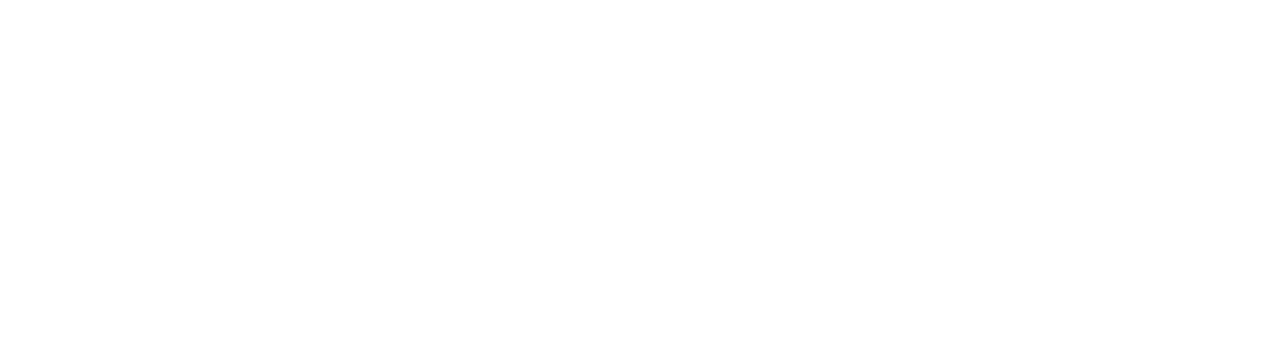
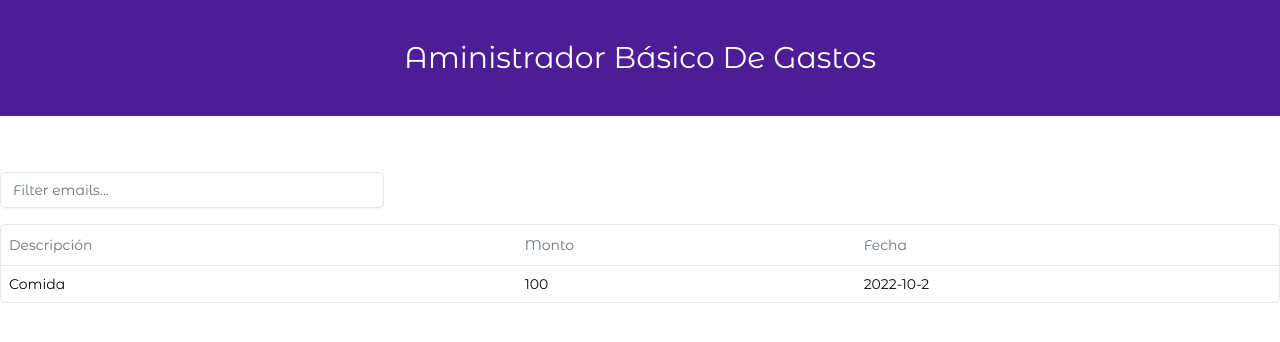
Before and after one commit to sstoledo/Sistema-De-Gastos, a Next.js app: page / in a window 1280 px wide. Shown: the top 342 px of the page. Built offline with nearby package versions, Linux system fonts and the light colour scheme.

Commit message:
data table

```diff
--- a/src/app/layout.tsx
+++ b/src/app/layout.tsx
@@ -1,8 +1,8 @@
 import type { Metadata } from "next";
-import {Montserrat_Alternates} from "next/font/google"
+import { Montserrat_Alternates } from "next/font/google"
 import "./globals.css";
 
-const generalFont = Montserrat_Alternates({weight:["400","700"],subsets:["latin"]})
+const generalFont = Montserrat_Alternates({ weight: ["400", "700"], subsets: ["latin"] })
 
 export const metadata: Metadata = {
   title: "Create Next App",
@@ -17,9 +17,15 @@
   return (
     <html lang="en">
       <body
-        className={`${generalFont.className} antialiased`}
+        className={`${generalFont.className} antialiased `}
       >
-        {children}
+        <header className="w-full bg-violet-900 py-10">
+          <h1 className="text-center capitalize text-3xl text-white">Aministrador básico de gastos</h1>
+        </header>
+
+        <main className="container mx-auto">
+          {children}
+        </main>
       </body>
     </html>
   );
--- a/src/app/page.tsx
+++ b/src/app/page.tsx
@@ -1,8 +1,29 @@
+import { columns, Payment } from "@/components/payments/column";
+import { DataTable } from "@/components/payments/data-table";
 
-export default function Home() {
+async function getData(): Promise<Payment[]> {
+  // Fetch data from your API here.
+  return [
+    {
+      monto: 100,
+      descripcion: "Comida",
+      fechaPago: "2022-10-2"
+    },
+    // ...
+  ]
+}
+
+export default async function Home() {
+
+  const data = await getData()
 
   return (
     <>
+
+      <div className="container mx-auto py-10">
+        <DataTable columns={columns} data={data} />
+      </div>
+
     </>
   );
 }
--- /dev/null
+++ b/src/components/payments/column.tsx
@@ -0,0 +1,24 @@
+"use client"
+
+import { ColumnDef } from "@tanstack/react-table"
+
+export type Payment = {
+  descripcion:string;
+  monto: number;
+  fechaPago:string;
+}
+
+export const columns: ColumnDef<Payment>[] = [
+  {
+    accessorKey: "descripcion",
+    header: "Descripción",
+  },
+  {
+    accessorKey: "monto",
+    header: "Monto",
+  },
+  {
+    accessorKey: "fechaPago",
+    header: "Fecha",
+  },
+]
--- /dev/null
+++ b/src/components/payments/data-table.tsx
@@ -0,0 +1,109 @@
+"use client"
+
+import {
+  ColumnDef,
+  ColumnFiltersState,
+  flexRender,
+  getCoreRowModel,
+  getFilteredRowModel,
+  getPaginationRowModel,
+  useReactTable,
+} from "@tanstack/react-table"
+
+import {
+  Table,
+  TableBody,
+  TableCell,
+  TableHead,
+  TableHeader,
+  TableRow,
+} from "@/components/ui/table"
+import React from "react"
+import { Input } from "../ui/input"
+
+interface DataTableProps<TData, TValue> {
+  columns: ColumnDef<TData, TValue>[]
+  data: TData[]
+}
+
+export function DataTable<TData, TValue>({
+  columns,
+  data,
+}: DataTableProps<TData, TValue>) {
+
+
+  const [columnFilters, setColumnFilters] = React.useState<ColumnFiltersState>(
+    []
+  )
+
+  const table = useReactTable({
+    data,
+    columns,
+    getCoreRowModel: getCoreRowModel(),
+    getPaginationRowModel: getPaginationRowModel(),
+    onColumnFiltersChange: setColumnFilters,
+    getFilteredRowModel: getFilteredRowModel(),
+    state: {
+      columnFilters
+    }
+  })
+
+  return (
+    <div>
+      <div className="flex items-center py-4">
+        <Input
+          placeholder="Filter emails..."
+          value={(table.getColumn("descripcion")?.getFilterValue() as string) ?? ""}
+          onChange={(event) =>
+            table.getColumn("descripcion")?.setFilterValue(event.target.value)
+          }
+          className="max-w-sm"
+        />
+      </div>
+      <div className="rounded-md border">
+        <Table>
+          <TableHeader>
+            {table.getHeaderGroups().map((headerGroup) => (
+              <TableRow key={headerGroup.id}>
+                {headerGroup.headers.map((header) => {
+                  return (
+                    <TableHead key={header.id}>
+                      {header.isPlaceholder
+                        ? null
+                        : flexRender(
+                          header.column.columnDef.header,
+                          header.getContext()
+                        )}
+                    </TableHead>
+                  )
+                })}
+              </TableRow>
+            ))}
+          </TableHeader>
+          <TableBody>
+            {table.getRowModel().rows?.length ? (
+              table.getRowModel().rows.map((row) => (
+                <TableRow
+                  key={row.id}
+                  data-state={row.getIsSelected() && "selected"}
+                >
+                  {row.getVisibleCells().map((cell) => (
+                    <TableCell key={cell.id}>
+                      {flexRender(cell.column.columnDef.cell, cell.getContext())}
+                    </TableCell>
+                  ))}
+                </TableRow>
+              ))
+            ) : (
+              <TableRow>
+                <TableCell colSpan={columns.length} className="h-24 text-center">
+                  No results.
+                </TableCell>
+              </TableRow>
+            )}
+          </TableBody>
+        </Table>
+      </div>
+    </div>
+  )
+}
```
